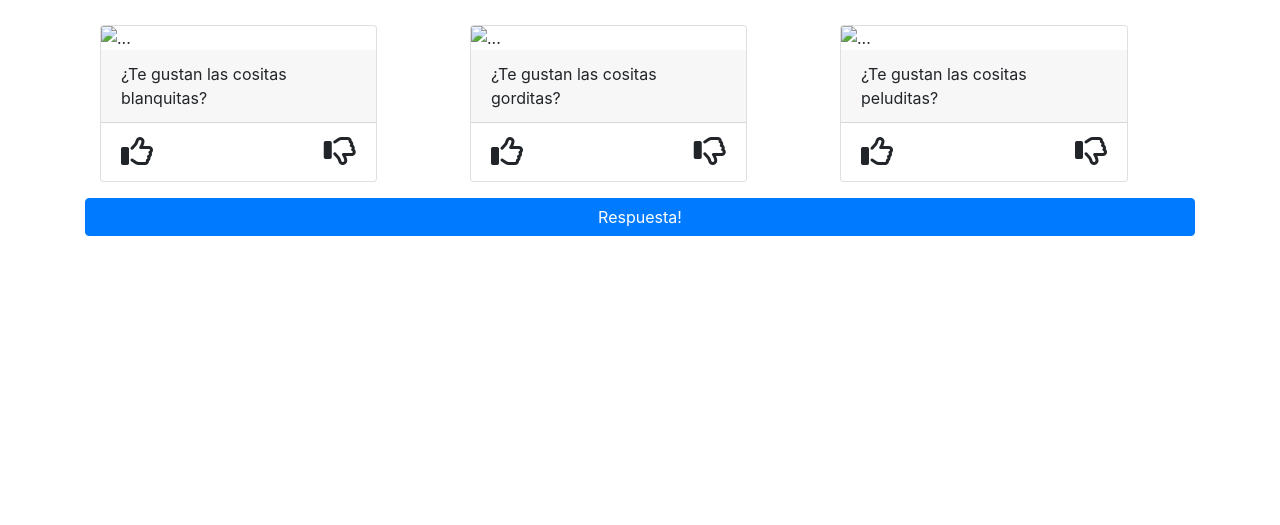
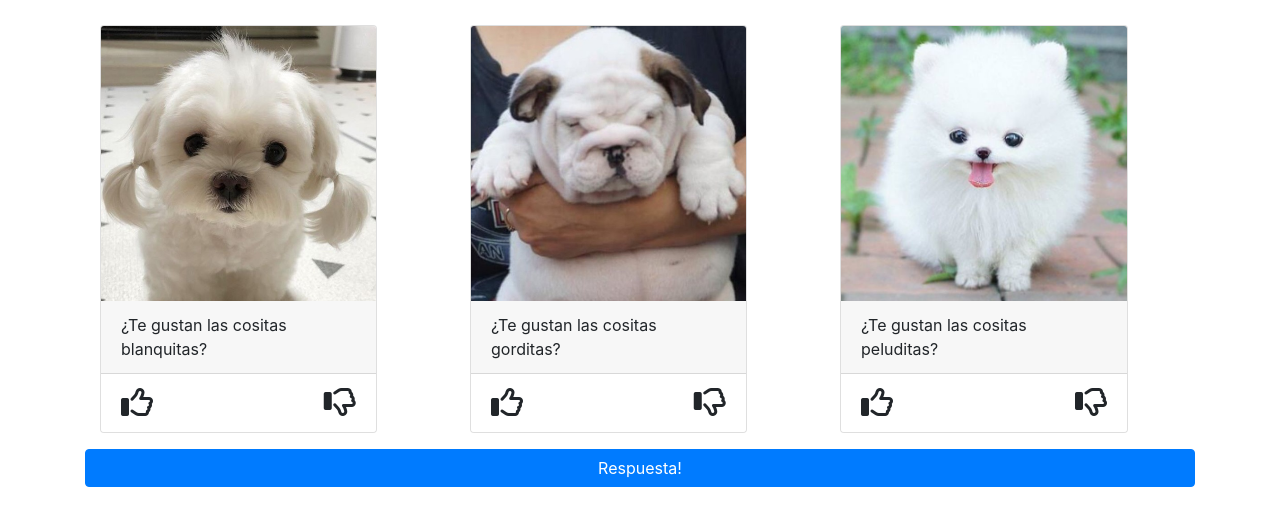
Before and after one commit to veeteefunk/nubi, a plain HTML site: page index.html in a window 1280 px wide. Shown: the part 171-696 px from the top of the page. Drawn offline with nearby package versions, Linux system fonts and the light colour scheme; the site is published under a folder, as on GitHub Pages, so addresses that start at the root find nothing.

Commit message:
Add files via upload
4th commit

```diff
--- a/index.html
+++ b/index.html
@@ -32,7 +32,7 @@
         <div class="row">
           <div class="col-sm-4">
             <div class="card" style="width: 17.3rem;">
-              <img src="/img/white2.jpg" class="card-img-top" alt="..." />
+              <img src="img/white2.jpg" class="card-img-top" alt="..." />
               <div class="card-header">
                 ¿Te gustan las cositas blanquitas?
               </div>
@@ -53,7 +53,7 @@
           </div>
           <div class="col-sm-4">
             <div class="card" style="width: 17.3rem;">
-              <img src="/img/fatty1.jpg" class="card-img-top" alt="..." />
+              <img src="img/fatty1.jpg" class="card-img-top" alt="..." />
               <div class="card-header">
                 ¿Te gustan las cositas gorditas?
               </div>
@@ -71,7 +71,7 @@
           </div>
           <div class="col-sm-4">
             <div class="card" style="width: 18rem;">
-              <img src="/img/fluffy.jpg" class="card-img-top" alt="..." />
+              <img src="img/fluffy.jpg" class="card-img-top" alt="..." />
               <div class="card-header">
                 ¿Te gustan las cositas peluditas?
               </div>
```
